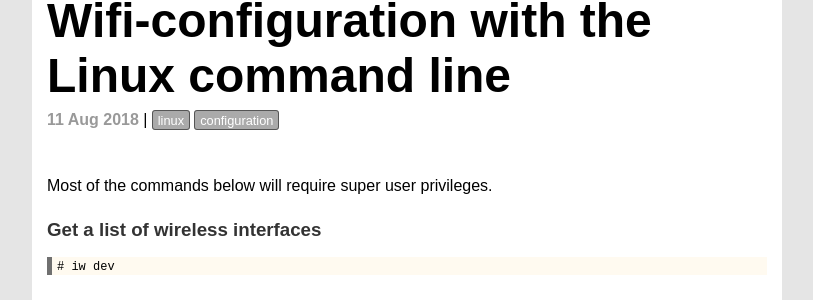
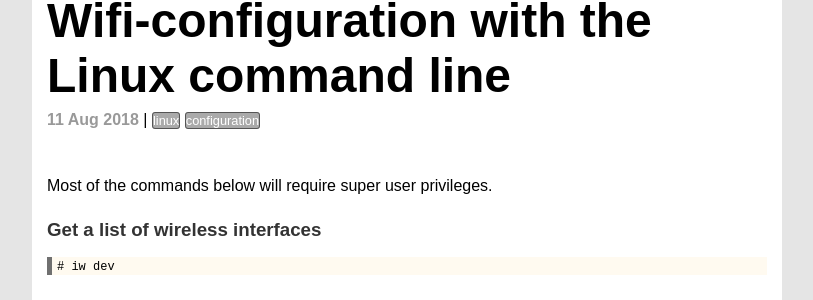
Before and after one commit to execas/execas.github.io, a Jekyll site: the page built from _posts/2018-08-11-wifi-configuration-with-the-linux-command-line.md, in a window 1280 px wide. Shown: the part 125-425 px from the top of the page, without its empty margins (233-1046 px from the left). Built offline with Jekyll 4.4.1, drawn with Linux system fonts in a browser that asks for light colours.

Commit message:
Update execas.css

```diff
--- a/css/execas.css
+++ b/css/execas.css
@@ -149,7 +149,7 @@ postinfo: title, date, tags
      color: #999;
 }
 .post-tag {
-    padding: .1rem .3rem .1rem .3rem;
+    padding: .05 rem .3rem .05 rem .3rem;
     font-size: 80%;
     border-radius: 3px;
     background: #aaaaaa;
```
